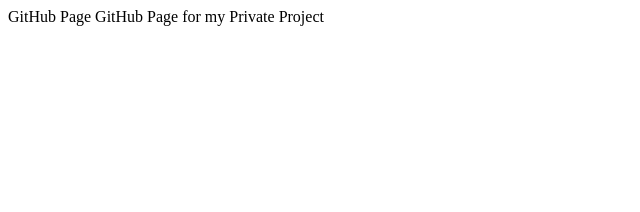
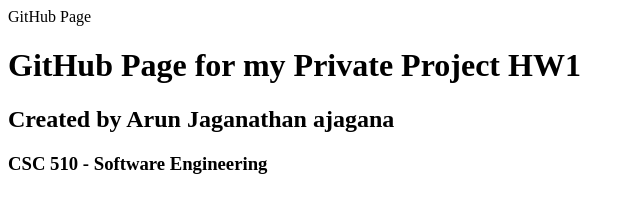
Before and after one commit to arun5493/Git-RESTapis, a plain HTML site: page index.html in a window 1280 px wide. Shown: the whole page, without its empty margins (0-640 px from the left). Drawn offline with Linux system fonts and the light colour scheme.

Commit message:
Updated index.html
Updated index with more information

```diff
--- a/index.html
+++ b/index.html
@@ -1,4 +1,9 @@
 <html>
 <head> GitHub Page</head>
-<body> GitHub Page for my Private Project </body>
+
+<body>
+  <h1>GitHub Page for my Private Project HW1</h1>
+  <h2>Created by Arun Jaganathan ajagana</h2>
+  <h3> CSC 510 - Software Engineering</h3>
+</body>
 </html>
```
